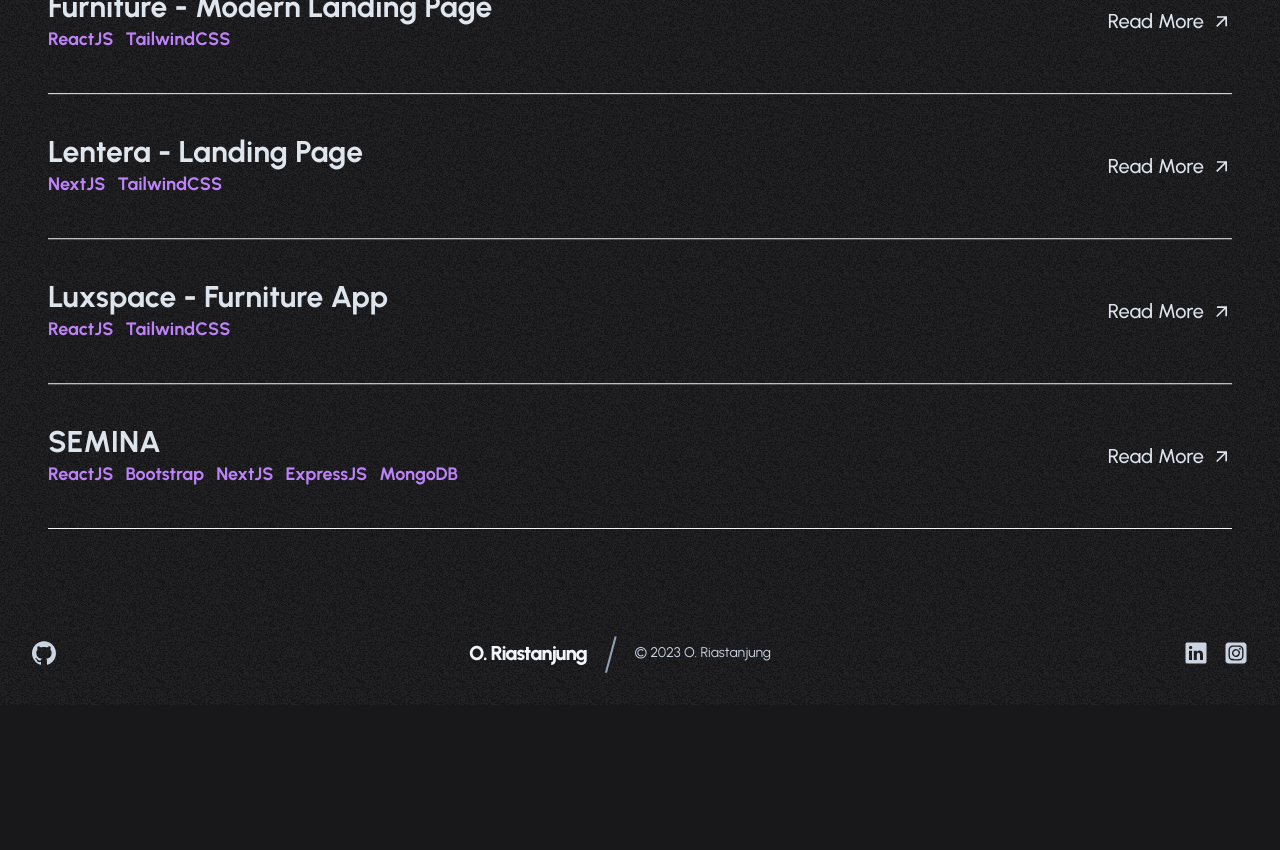
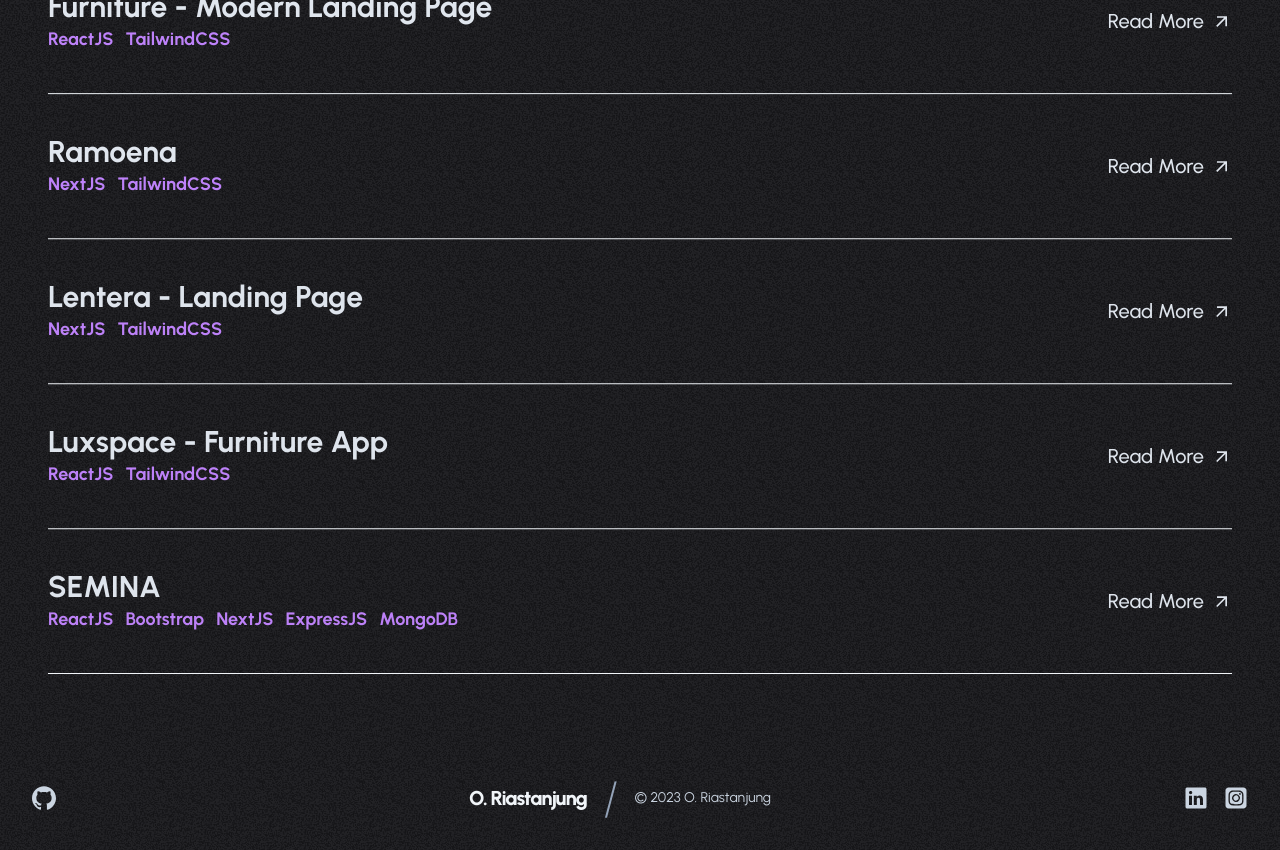
Before and after one commit to oriastanjung/oriastanjung-2024-portofolio, a Next.js app: page /projects in a window 1280 px wide. Shown: the part 980-1830 px from the top of the page. Before the commit the page ends 1685 px from the top, so only its background shows below. Built offline with nearby package versions, Linux system fonts and the light colour scheme.

Commit message:
add Project

```diff
--- a/src/constants/projectLists.ts
+++ b/src/constants/projectLists.ts
@@ -44,6 +44,13 @@ export const ProjectsList: ProjectItemType[] = [
     image: "/furniture-modern.png",
   },
   {
+    title: "Ramoena",
+    tech: ["NextJS", "TailwindCSS"],
+    url: "https://ramoena.vercel.app/",
+    github: "https://github.com/oriastanjung/ramoena",
+    image: "/ramoena.png",
+  },
+  {
     title: "Lentera - Landing Page",
     tech: ["NextJS", "TailwindCSS"],
     url: "https://lentera.vercel.app/",
```
Also changed, not shown: public/ramoena.png (added).
